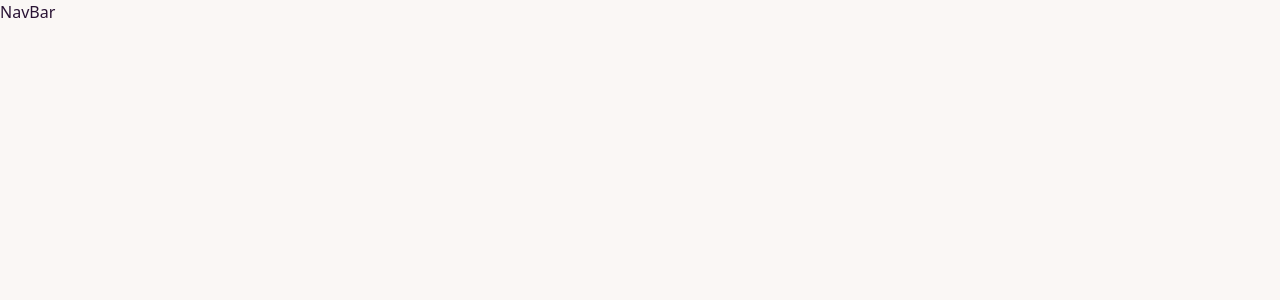
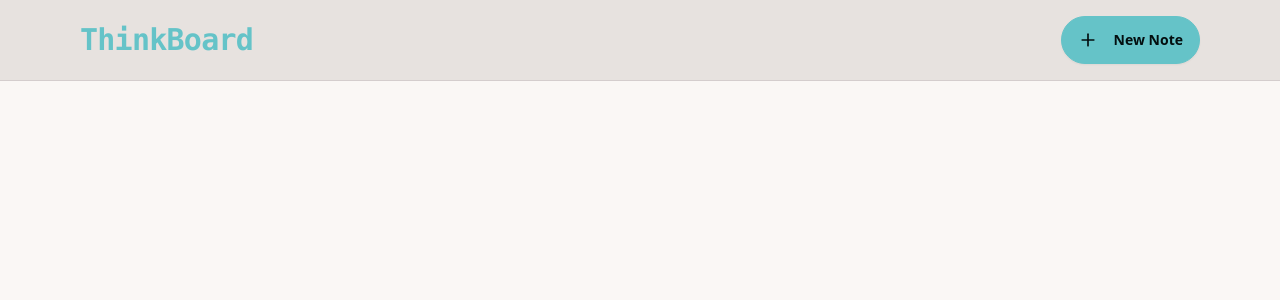
Before and after one commit to SelvakumarBoominathan/thinkboard, a React (Vite) app in the folder FE/: page / in a window 1280 px wide. Shown: the top 300 px of the page. Built offline with nearby package versions, Linux system fonts and the light colour scheme.

Commit message:
NAV bar component completed

```diff
--- a/FE/src/App.jsx
+++ b/FE/src/App.jsx
@@ -1,9 +1,7 @@
-import React from "react";
 import { Route, Routes } from "react-router";
 import HomePage from "./pages/HomePage.jsx";
 import CreatePage from "./pages/CreatePage.jsx";
 import NoteDetailPage from "./pages/NoteDetailPage.jsx";
-import { toast } from "react-hot-toast";
 
 const App = () => {
   return (
--- a/FE/src/components/Navbar.jsx
+++ b/FE/src/components/Navbar.jsx
@@ -1,7 +1,26 @@
+import { PlusIcon } from "lucide-react";
 import React from "react";
+import { Link } from "react-router";
 
 const Navbar = () => {
-  return <div>NavBar</div>;
+  return (
+    <div className="bg-base-300 border-b border-base-content/10">
+      <div className="mx-auto max-w-6xl p-4">
+        <div className="flex items-center justify-between">
+          <h1 className="text-3xl font-bold text-primary font-mono tracking-tight">
+            ThinkBoard
+          </h1>
+
+          <div className="flex items-center gap-4">
+            <Link to={"/create"} className="btn btn-primary">
+              <PlusIcon className="size-5" />
+              <span className="ml-2">New Note</span>
+            </Link>
+          </div>
+        </div>
+      </div>
+    </div>
+  );
 };
 
 export default Navbar;
```
